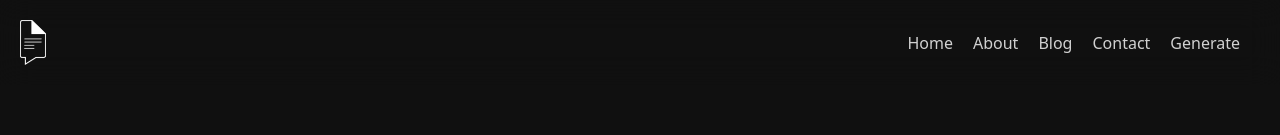
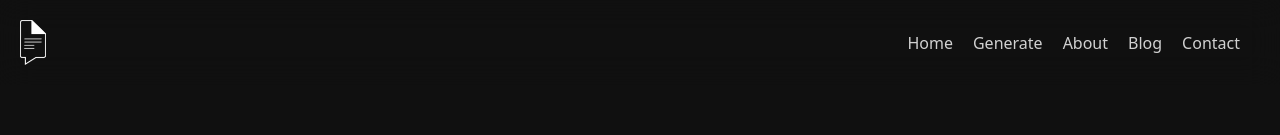
Before and after one commit to jashwanth0712/before-you-sign, a React (Create React App) app in the folder website/: page / in a window 1280 px wide. Shown: the top 135 px of the page. Built offline with nearby package versions, Linux system fonts and the light colour scheme.

Commit message:
Change position of generate in nav bar

```diff
--- a/website/src/component/Navbar.jsx
+++ b/website/src/component/Navbar.jsx
@@ -12,10 +12,10 @@ export default function Navbar() {
                     </div>
                     <div className="flex items-center">
                         <p className="font-grotesk font-medium text-base text-text-primary mr-5">Home</p>
+                        <Link to='/search'><p className="font-grotesk font-medium text-base text-text-primary mr-5">Generate</p></Link>
                         <p className="font-grotesk font-medium text-base text-text-primary mr-5">About</p>
                         <p className="font-grotesk font-medium text-base text-text-primary mr-5">Blog</p>
                         <p className="font-grotesk font-medium text-base text-text-primary mr-5">Contact</p>
-                        <Link to='/search'><p className="font-grotesk font-medium text-base text-text-primary mr-5">Generate</p></Link>
                     </div>
                 </div>
             </nav>
```
